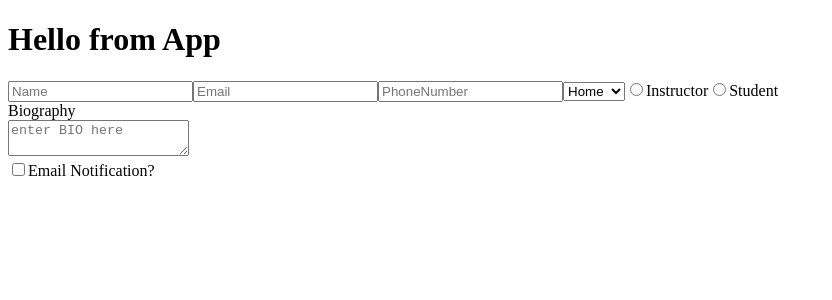
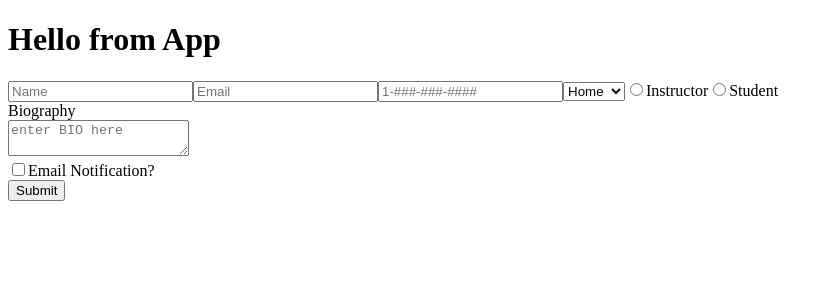
Before and after one commit to jahinbhuiyan/w11d1, a React (Create React App) app in the folder form_project/: page / in a window 1280 px wide. Shown: the top 300 px of the page, without its empty margins (0-832 px from the left). Built offline with nearby package versions, Linux system fonts and the light colour scheme.

Commit message:
creating onchange function and filling out skeleton

```diff
--- a/form_project/src/form.jsx
+++ b/form_project/src/form.jsx
@@ -1,14 +1,79 @@
-
+import {useState} from 'react';
 
 const Form = () => {
+
+    const [user,setUser] = useState({
+        name: "",
+        email: "",
+        phoneNumber: "",
+        phoneType: "",
+        staff: "",
+        bio: "",
+        emailNotifications: ""
+    });
+
+    const [errors,setErrors] = useState([]);
+
+    const handleSubmit = (e) =>{
+        e.preventDefault();
+
+        const currentErrors = validate();
+        setErrors(currentErrors);
+
+        if (currentErrors.length){
+            console.log("errors!");
+        }else{
+            console.log("Making fake requests")
+        }
+    }
+
+    const handleChange = (field)=>{
+        // debugger
+        return (e)=>{
+            const val = e.target.value;
+
+            setUser({
+                ...user,
+                [field]:val
+            });
+        };
+    };
+
+    const validate = () =>{
+        const currentErrors = [];
+
+        if (user.name.length ===0){
+            currentErrors.push("Name cannot be empty")
+        }
+
+        if (user.email.length ===0 ){
+            currentErrors.push("Email cannot be empty")
+        }
+         if (user.phoneNumber.length){
+            if(user.phoneNumber.length !== 12){
+                currentErrors.push("Not a valid phonenumber")
+            }
+            if(!user.phoneType){
+                currentErrors.push("Please select a phone type!")
+            }
+         }
+
+         if (user.bio.length > 280){
+            currentErrors.push("Exceeded character limit")
+         }
+        }
+
 
 
     return(
         <>
-        <form>
-            <input type="text" placeholder="Name" />
-            <input type="email" placeholder="Email"/>
-            <input type="number" placeholder="PhoneNumber"/>
+        <ul>
+            {errors.map((error,i) => <li key = {i}>{error}</li>)}
+        </ul>
+        <form onSubmit = {handleSubmit}>
+            <input type="text" placeholder="Name" value = {user.name} onChange={handleChange("name")} />
+            <input type="email" placeholder="Email" value = {user.email} onChange = {handleChange("email")}/>
+            <input type="number" placeholder="1-###-###-####" value = {user.phoneNumber} onChange ={handleChange("phoneNumber")}/>
             <select name="PhoneType">
                 <option value="home"> Home </option>
                 <option value="work"> Work </option>
@@ -25,6 +90,8 @@ const Form = () => {
             <br/>
             <input type="checkbox" id="email" name="email"/>
             <label for="email">Email Notification?</label>
+            <br/>
+            <input type = "submit" value = "Submit"/>
         </form>
         </>
     )
```
